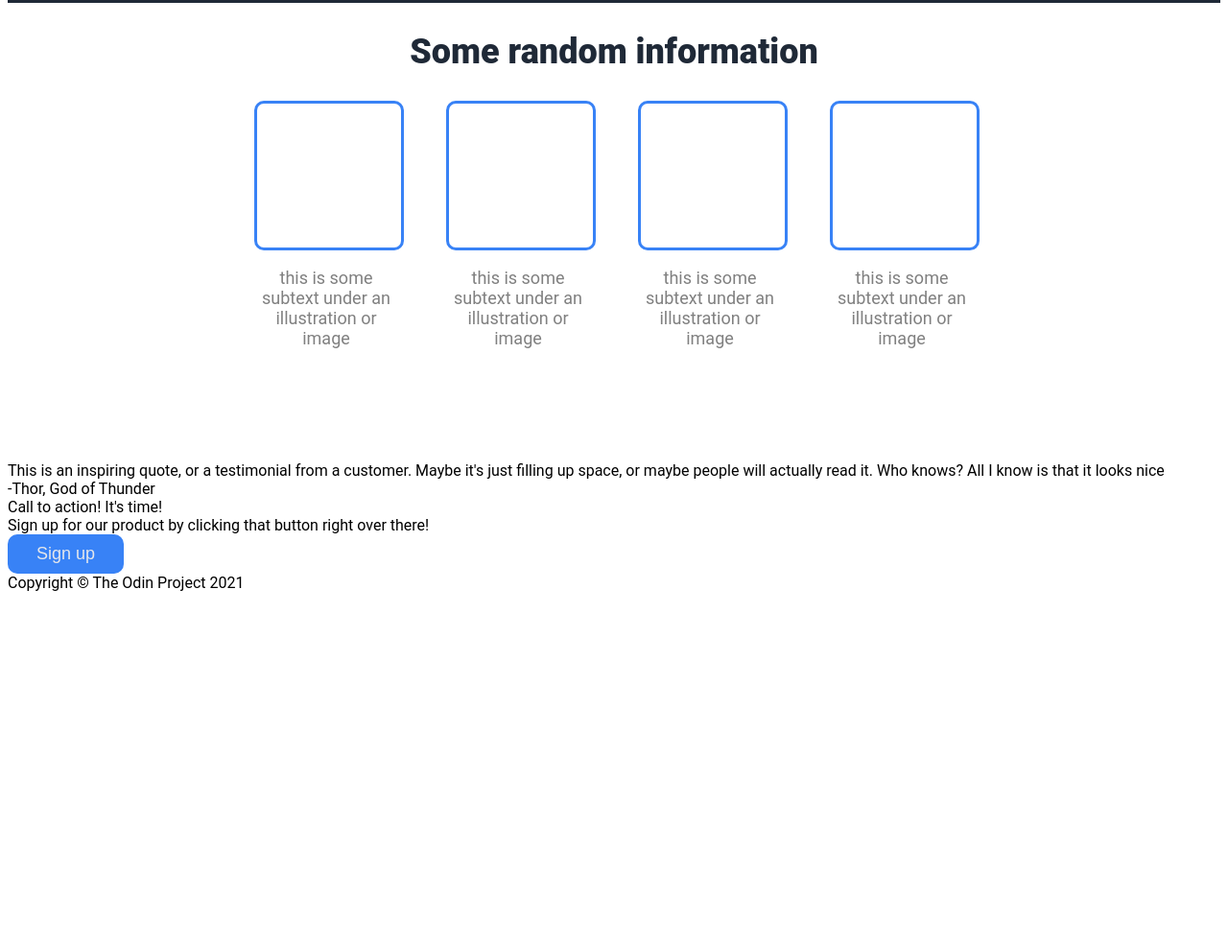
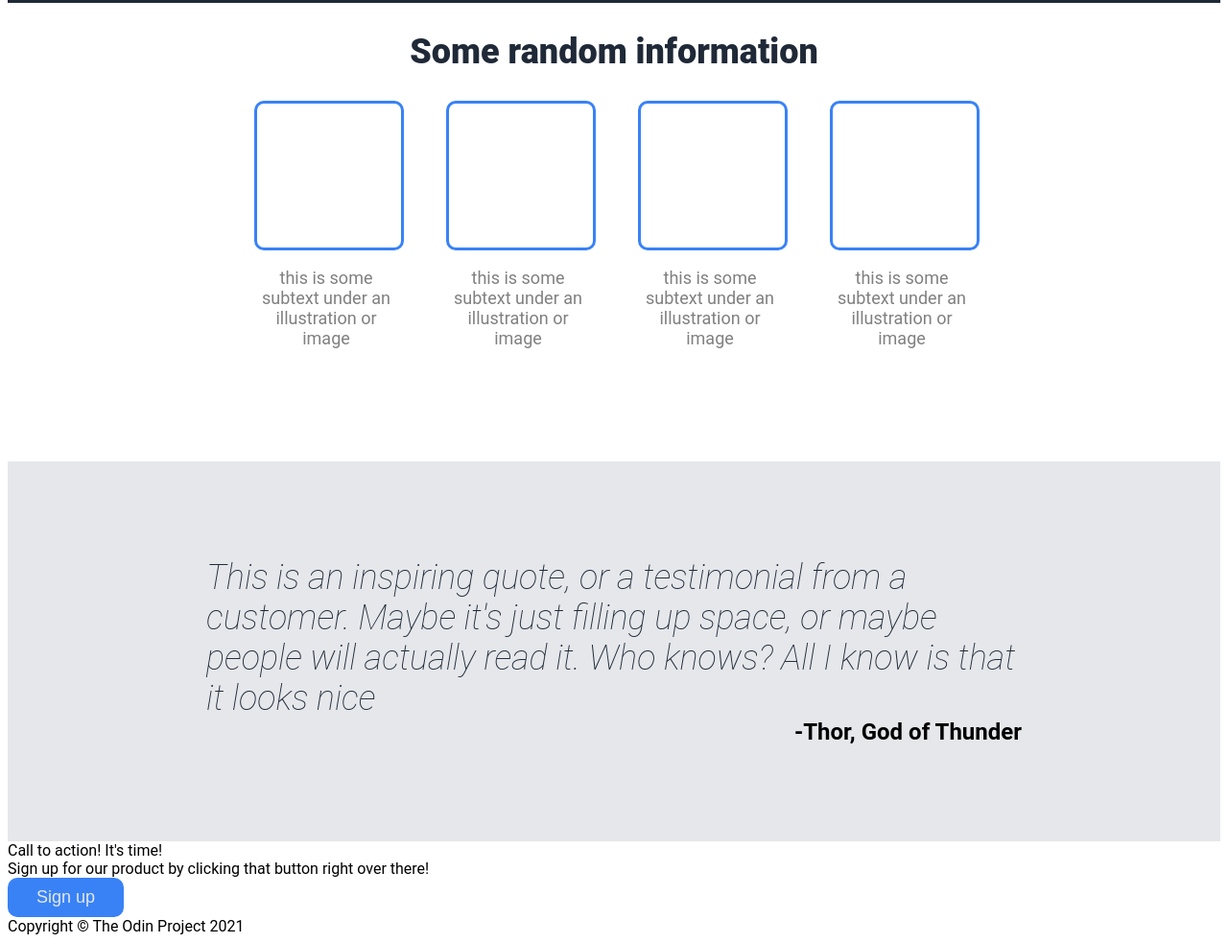
Before and after one commit to ShaunLaidlow/landing-page, a plain HTML site: page index.html in a window 1280 px wide. Shown: the part 527-1510 px from the top of the page at 96% size. Before the commit the page ends 1152 px from the top, so only its background shows below. Drawn offline with Linux system fonts and the light colour scheme.

Commit message:
Create CSS For Section Four
Created CSS to Match Diagram. Introduced new div in Index.html
that allows to set the max width for the quote

```diff
--- a/index.html
+++ b/index.html
@@ -49,8 +49,10 @@
     </div>
 
     <div class="section-three">
-        <div class="quote">This is an inspiring quote, or a testimonial from a customer. Maybe it's just filling up space, or maybe people will actually read it. Who knows? All I know is that it looks nice</div>
-        <div class="quoter">-Thor, God of Thunder</div>
+        <div class="quoted-text">
+            <div class="quote">This is an inspiring quote, or a testimonial from a customer. Maybe it's just filling up space, or maybe people will actually read it. Who knows? All I know is that it looks nice</div>
+            <div class="quoter">-Thor, God of Thunder</div>
+        </div>
     </div>
 
     <div class="section-four">
--- a/style.css
+++ b/style.css
@@ -102,3 +102,31 @@ button {
     width: 150px;
     text-align: center;
 }
+
+
+.section-three{
+    background-color: #E5E7EB;
+    display: flex;
+    flex-direction: column;
+    justify-content: center;
+    align-items: center;
+    padding: 100px;
+}
+
+.quoted-text {
+    width: 850px;
+
+}
+
+.quote {
+    font-size: 36px;
+    font-style: italic;
+    font-weight: 100;
+    color: #1F2937;
+}
+.quoter {
+    font-size: 24px;
+    font-weight: 700;
+    display: flex;
+    justify-content: end;
+}
```
